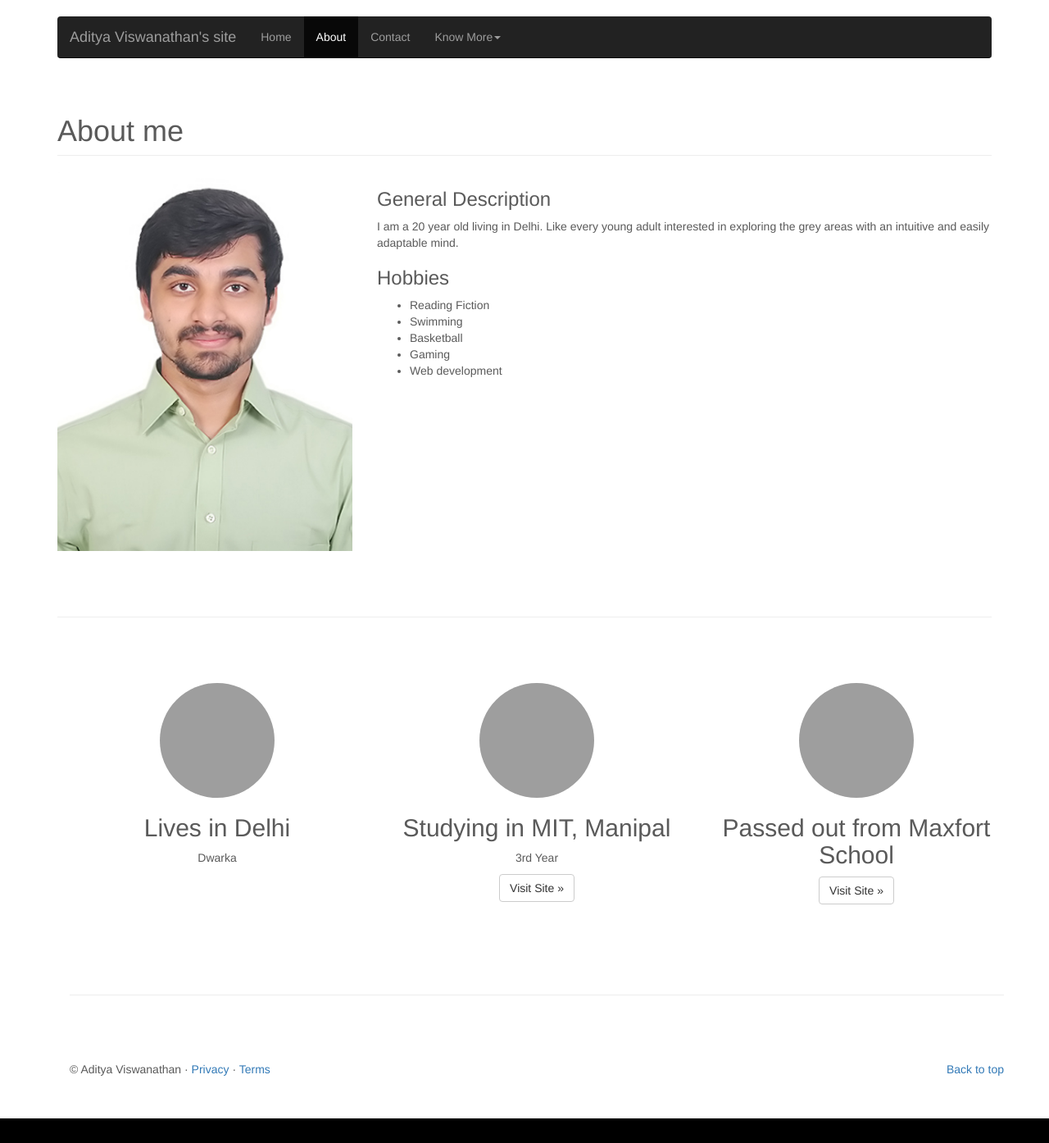
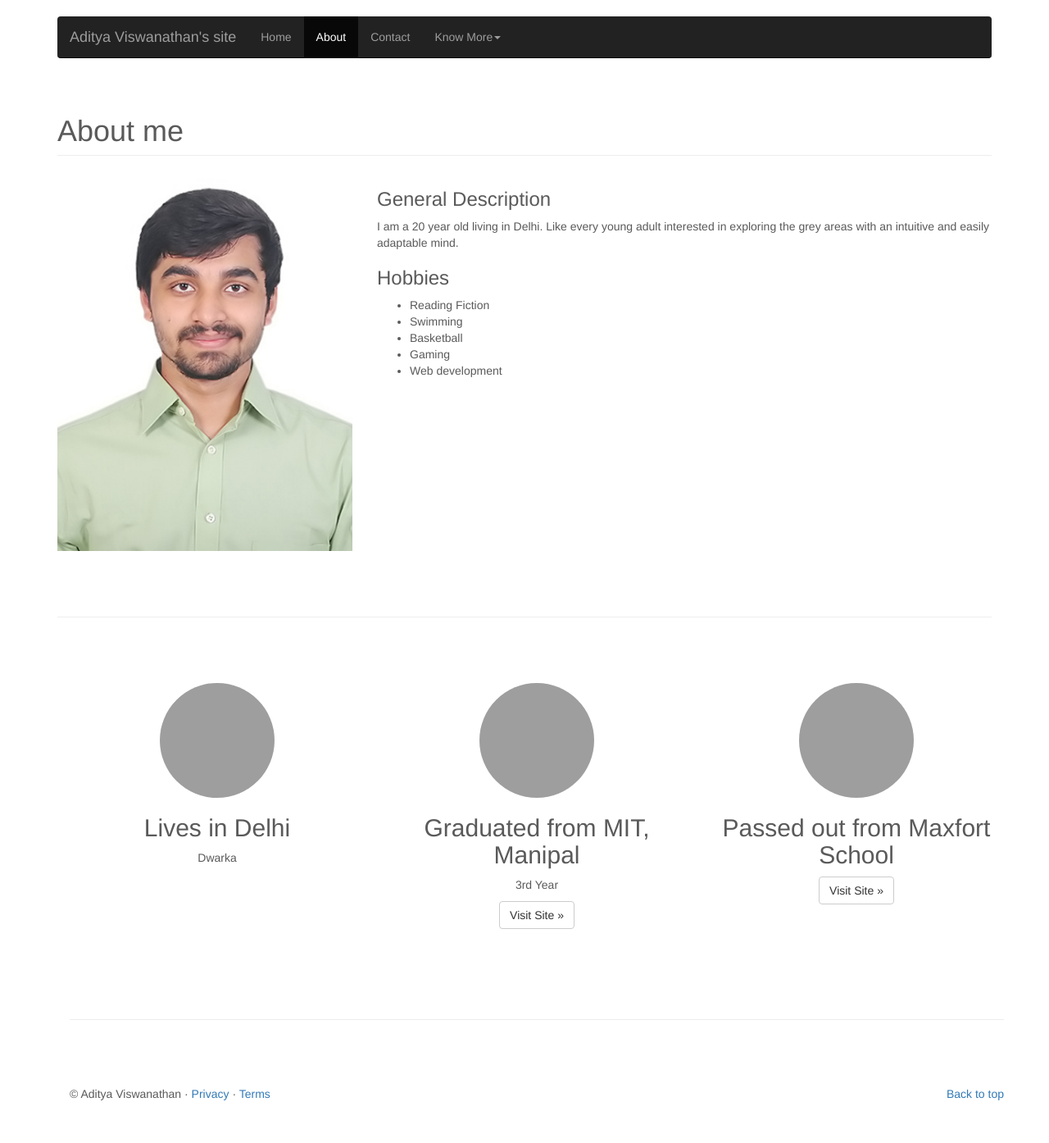
Before and after one commit to adityavis06/adityavis06.github.io, a Jekyll site: the page about/index.html, which Jekyll copies as it is, in a window 1280 px wide. Shown: the whole page at 82% size. Built offline with Jekyll 4.4.1, drawn with Linux system fonts in a browser that asks for light colours; nearby versions of some CDN libraries; library files that are not in the unit come from our copies; before the commit the page ends 1364 px from its top, so only the background shows below that; grey boxes are pictures that could not be loaded.

Commit message:
Update index.html

```diff
--- a/about/index.html
+++ b/about/index.html
@@ -133,7 +133,7 @@
         </div><!-- /.col-lg-4 -->
         <div class="col-lg-4">
           <img class="img-circle" src="https://image.freepik.com/free-icon/university_318-27215.jpg" alt="College" width="140" height="140">
-          <h2>Studying in MIT, Manipal</h2>
+          <h2>Graduated from MIT, Manipal</h2>
           <p>3rd Year</p>
           <p><a class="btn btn-default" href="https://manipal.edu/mit.html" role="button">Visit Site &raquo;</a></p>
         </div><!-- /.col-lg-4 -->
```
